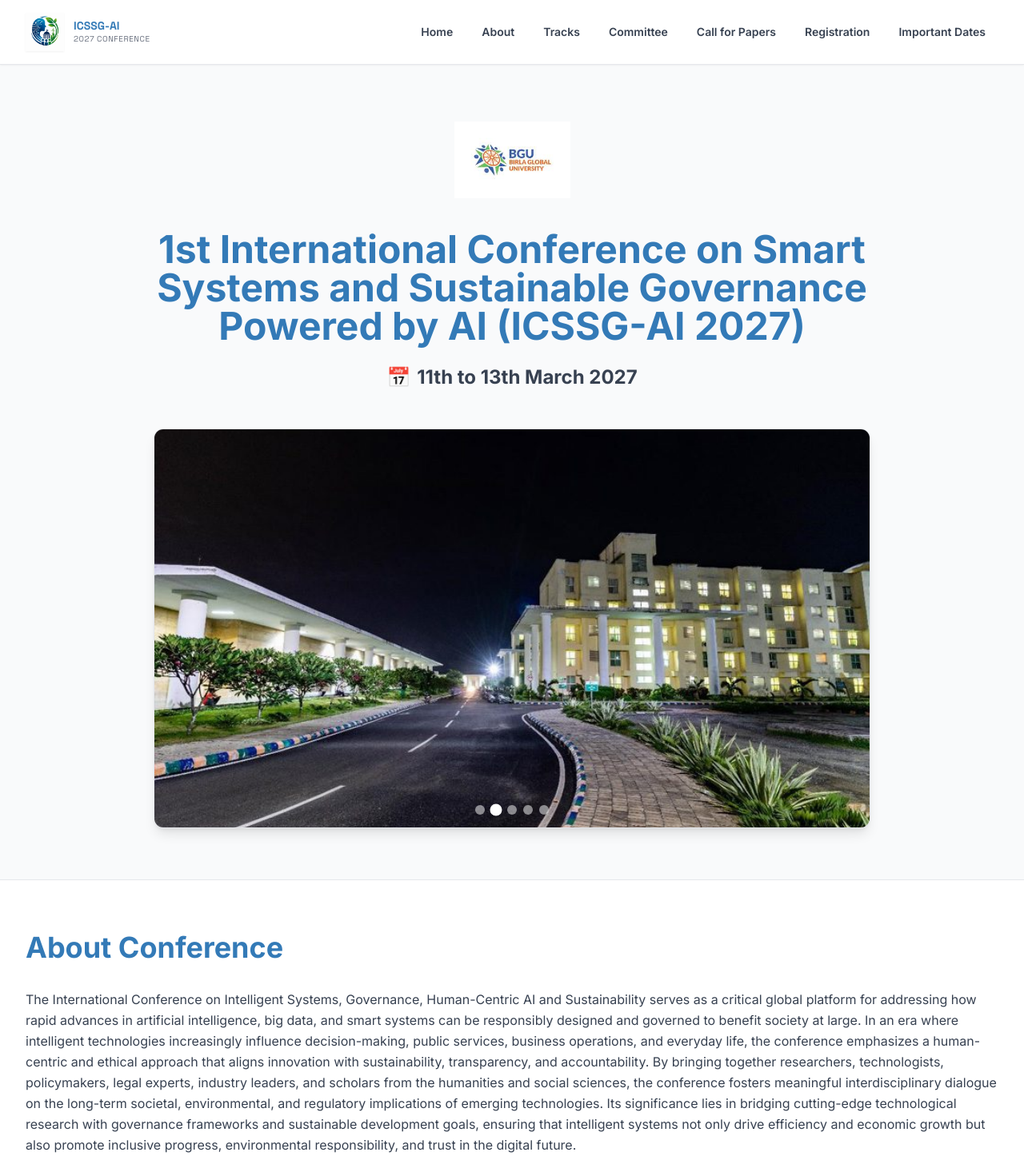
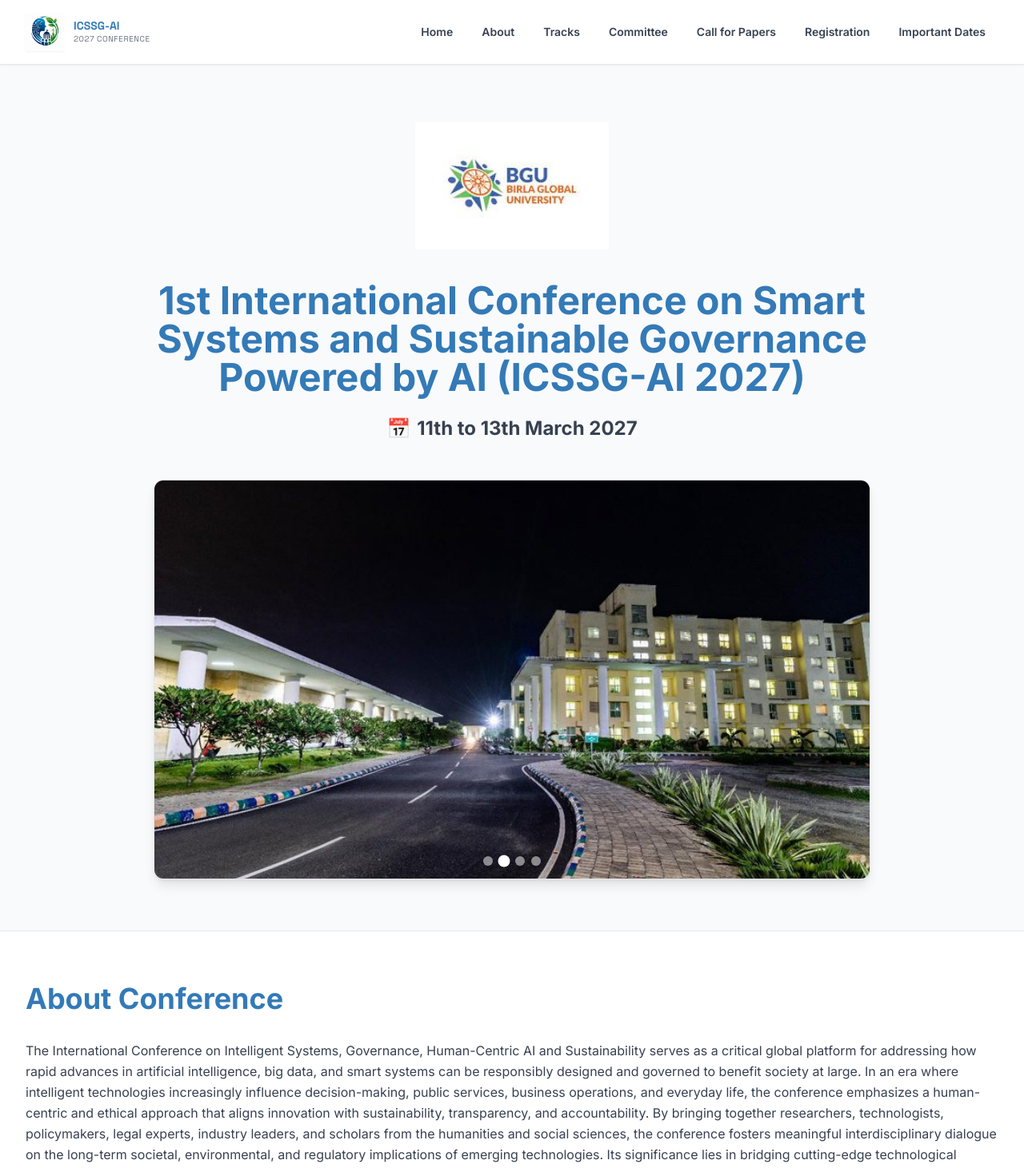
Before and after one commit to icssg-bgu0/icssg, a Next.js app: page / in a window 1280 px wide. Shown: the top 1461 px of the page at 80% size. Built offline with nearby package versions, Linux system fonts and the light colour scheme.

Commit message:
Update important dates, remove Springer logo, and fix image carousel

```diff
--- a/components/sections/DatesSimplified.tsx
+++ b/components/sections/DatesSimplified.tsx
@@ -18,11 +18,11 @@ export function DatesSimplified() {
             </li>
             <li className="flex flex-col sm:flex-row sm:justify-between pb-3 border-b border-gray-100">
               <span className="font-medium">Notification of Acceptance:</span>
-              <span className="font-bold text-[#337ab7]">To be notified</span>
+              <span className="font-bold text-[#337ab7]">20.12.2026</span>
             </li>
             <li className="flex flex-col sm:flex-row sm:justify-between pb-3 border-b border-gray-100">
-              <span className="font-medium">Submission and Registration Deadline:</span>
-              <span className="font-bold text-[#337ab7]">To be notified</span>
+              <span className="font-medium">Registration and Submission of Revised Paper Deadline:</span>
+              <span className="font-bold text-[#337ab7]">14.01.2027</span>
             </li>
             <li className="flex flex-col sm:flex-row sm:justify-between pt-2">
               <span className="font-medium">Conference Dates:</span>
--- a/components/sections/HeroSimplified.tsx
+++ b/components/sections/HeroSimplified.tsx
@@ -9,9 +9,8 @@ import img1 from "@/01.jpg";
 import img2 from "@/03.jpg";
 import img5 from "@/16.jpg";
 import newImg1 from "@/images (12).jfif";
-import newImg3 from "@/bgunight (1).jpg";
 
-const images = [img1, img2, img5, newImg1, newImg3];
+const images = [img1, img2, img5, newImg1];
 
 export function HeroSimplified() {
   const [currentIdx, setCurrentIdx] = useState(0);
@@ -29,8 +28,8 @@ export function HeroSimplified() {
         <div className="max-w-5xl mx-auto text-center">
 
           <div className="flex flex-wrap justify-center items-center mb-10">
-            <div className="relative h-24 w-auto max-w-[200px]">
-              <Image src={bguLogo} alt="BGU Logo" height={96} className="object-contain" />
+            <div className="relative h-32 md:h-40 w-auto flex items-center justify-center">
+              <Image src={bguLogo} alt="BGU Logo" height={160} className="object-contain" priority />
             </div>
           </div>
 
```
